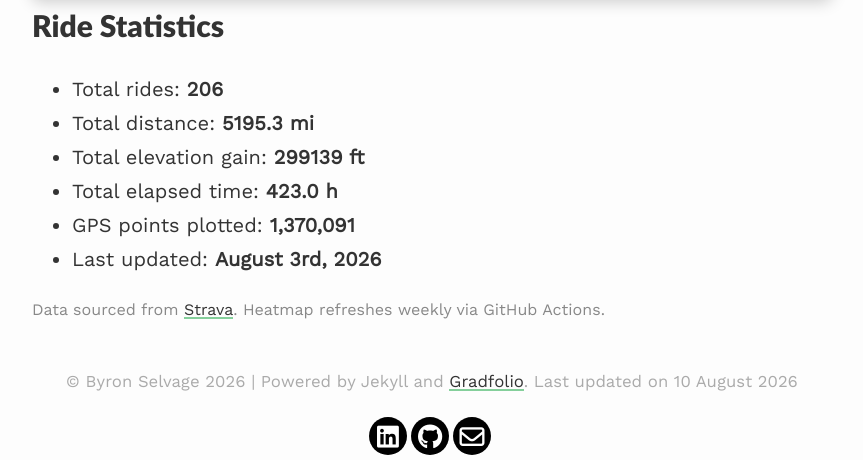
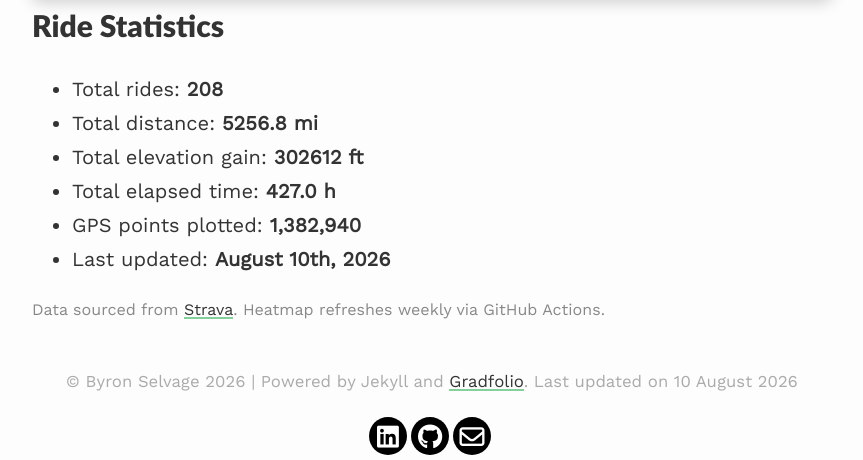
Before and after one commit to Byron-Selvage/Byron-Selvage.github.io, a Jekyll site: the page built from _pages/heatmap.md, in a window 1280 px wide. Shown: the part 842-1302 px from the top of the page, without its empty margins (208-1071 px from the left). Built offline with Jekyll 4.4.1, drawn with Linux system fonts in a browser that asks for light colours.

Commit message:
chore: update strava heatmap [skip ci]

```diff
--- a/_pages/heatmap.md
+++ b/_pages/heatmap.md
@@ -23,12 +23,12 @@ All my outdoor rides, visualized. Updated automatically every week.
 <!-- STATS:START -->
 ## Ride Statistics
 
-- Total rides: **206**
-- Total distance: **5195.3 mi**
-- Total elevation gain: **299139 ft**
-- Total elapsed time: **423.0 h**
-- GPS points plotted: **1,370,091**
-- Last updated: **August 3rd, 2026**
+- Total rides: **208**
+- Total distance: **5256.8 mi**
+- Total elevation gain: **302612 ft**
+- Total elapsed time: **427.0 h**
+- GPS points plotted: **1,382,940**
+- Last updated: **August 10th, 2026**
 <!-- STATS:END -->
 
 <p style="font-size: 0.8em; color: #888; margin-top: 8px;">
```
